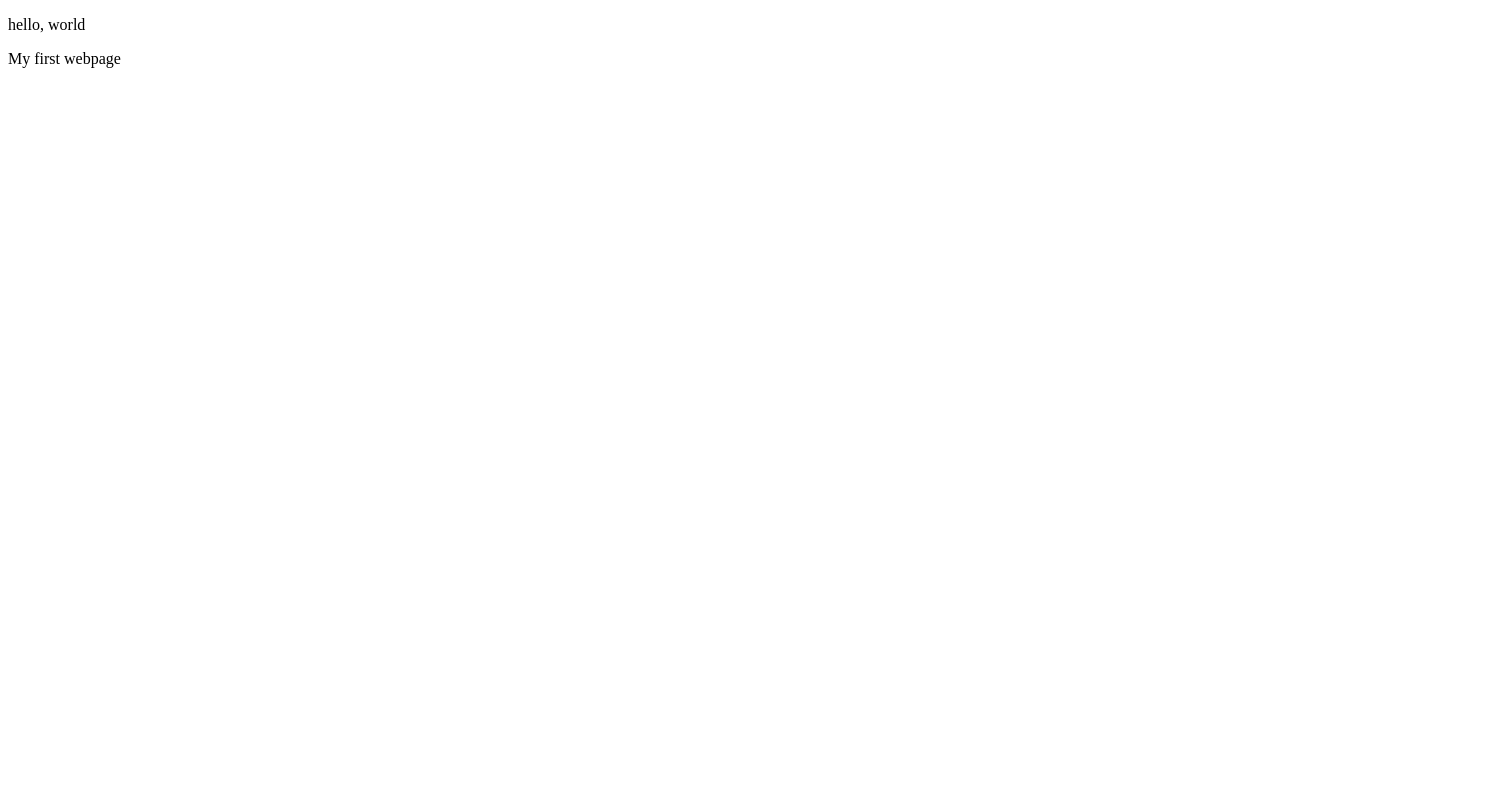
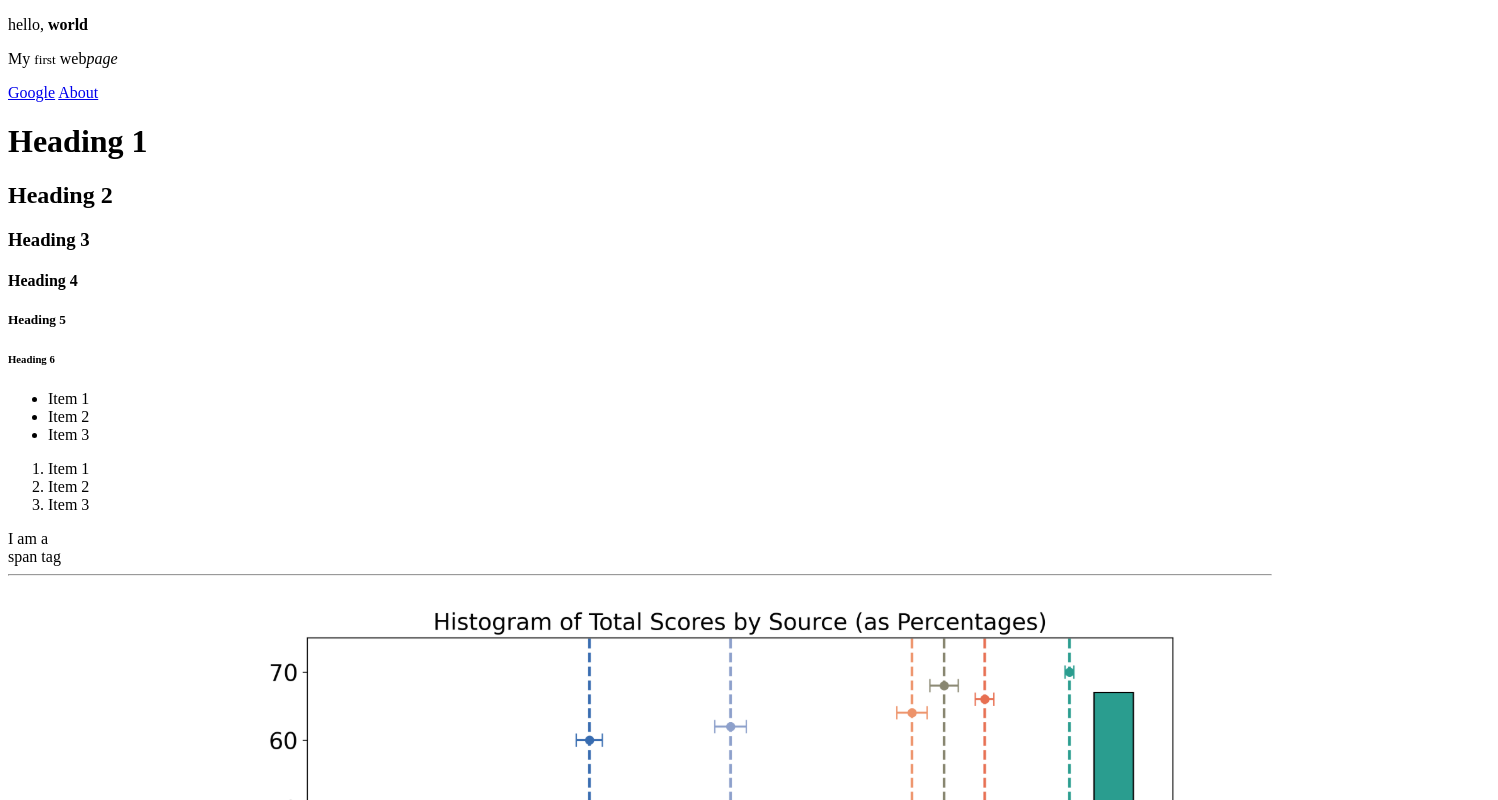
Before and after one commit to Isra3750/Test_site, a plain HTML site: page index.html in a window 1280 px wide. Shown: the top 800 px of the page, 1498 px wide, since content can reach past the window. Drawn offline with Linux system fonts and the light colour scheme.

Commit message:
video 2 finished

```diff
--- a/index.html
+++ b/index.html
@@ -1,12 +1,57 @@
-<!DOCTYPE html>
+<!DOCTYPE html> <!-- this is for HTML 5 file -->
 <!-- Get Live extension for HTTP Server-->
 <html>
 <head>
     <title>Learning HTML by Example</title>
 </head>
 <body>
-    <p>hello, world</p>
-    <p>My first webpage</p>
+    <!-- <p> is for paragraph, <strong> is for bold text, <h1> is for heading, <em> is for emphasis-->
+    <!-- <div> is for divisions, it's like a folder, btw to comment quickly use crtl and forward slash -->
+    <div>
+        <p>hello,<strong> world</strong></p>
+        <p>My <small>first</small> web<em>page</em></p>
+        <a href="https://www.google.com">Google</a> <!-- a is for anchor tag, links to other website -->
+        <a href ="about.html">About</a> <!-- link to another page, about page -->
+    </div>
+    <div>
+        <h1>Heading 1</h1>
+        <h2>Heading 2</h2>
+        <h3>Heading 3</h3>
+        <h4>Heading 4</h4>
+        <h5>Heading 5</h5>
+        <h6>Heading 6</h6>
+    </div>
+
+    <!-- Create unordered list -->
+    <div>
+        <ul>
+            <!-- <li> is for list item-->
+            <li>Item 1</li>
+            <li>Item 2</li>
+            <li>Item 3</li>
+        </ul>
+
+        <!-- Create ordered list -->
+        <ol>
+            <li>Item 1</li>
+            <li>Item 2</li>
+            <li>Item 3</li>
+        </ol>
+    </div>
+
+    <!-- Span tag are used for inline elements like CSS or Javascript, br tag for line break -->
+    <span>I am a <br>span tag</span>
+    <hr> <!-- horizontal line -->
+
+    <!-- Image tag, src is for source of image, alt is for text representation -->
+    <img src="/img/Histogram AI results.png" alt="Some chart image">
+
+    <blockquote cite="https://www.google.com"> <!-- blockquote is for quote, with citation -->
+        <p>the stars shine brightly in the night sky</p>
+    </blockquote>
+
+    <!-- little bit of CSS -->
+    <p style="color: orange;">I am orange text :)</p>
 
 </body>
 </html>
```
Also changed, not shown: about.html (added, +11 -0 lines), img/Histogram AI results.png (added).
